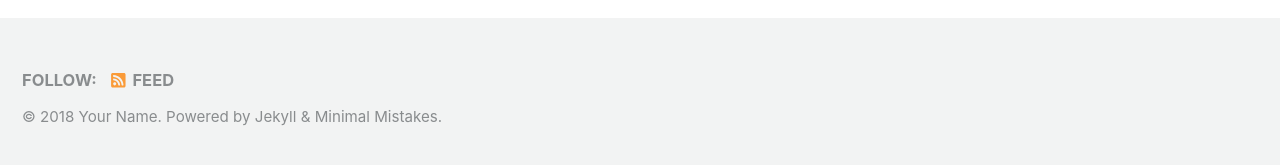
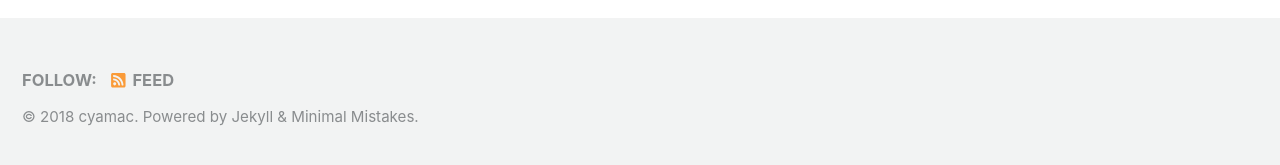
Before and after one commit to cyamac1993/cyamac.github.io, a Jekyll site: the page built from index.html, in a window 1280 px wide and 900 px high, scrolled down 222 px. Shown: the part 727-892 px from the top of the window. Built offline with Jekyll 4.4.1, drawn with Linux system fonts in a browser that asks for light colours; cached includes are drawn as plain includes; nearby versions of some CDN libraries; the list of posts is cut into pages by our own code.

Commit message:
cyamac added

```diff
--- a/_config.yml
+++ b/_config.yml
@@ -18,7 +18,7 @@ minimal_mistakes_skin    : "default" # "air", "aqua", "contrast", "dark", "dirt"
 locale                   : "en-US"
 title                    : "Site Title"
 title_separator          : "-"
-name                     : "Your Name"
+name                     : "cyamac"
 description              : "An amazing website."
 url                      : # the base hostname & protocol for your site e.g. "https://mmistakes.github.io"
 baseurl                  : # the subpath of your site, e.g. "/blog"
```
